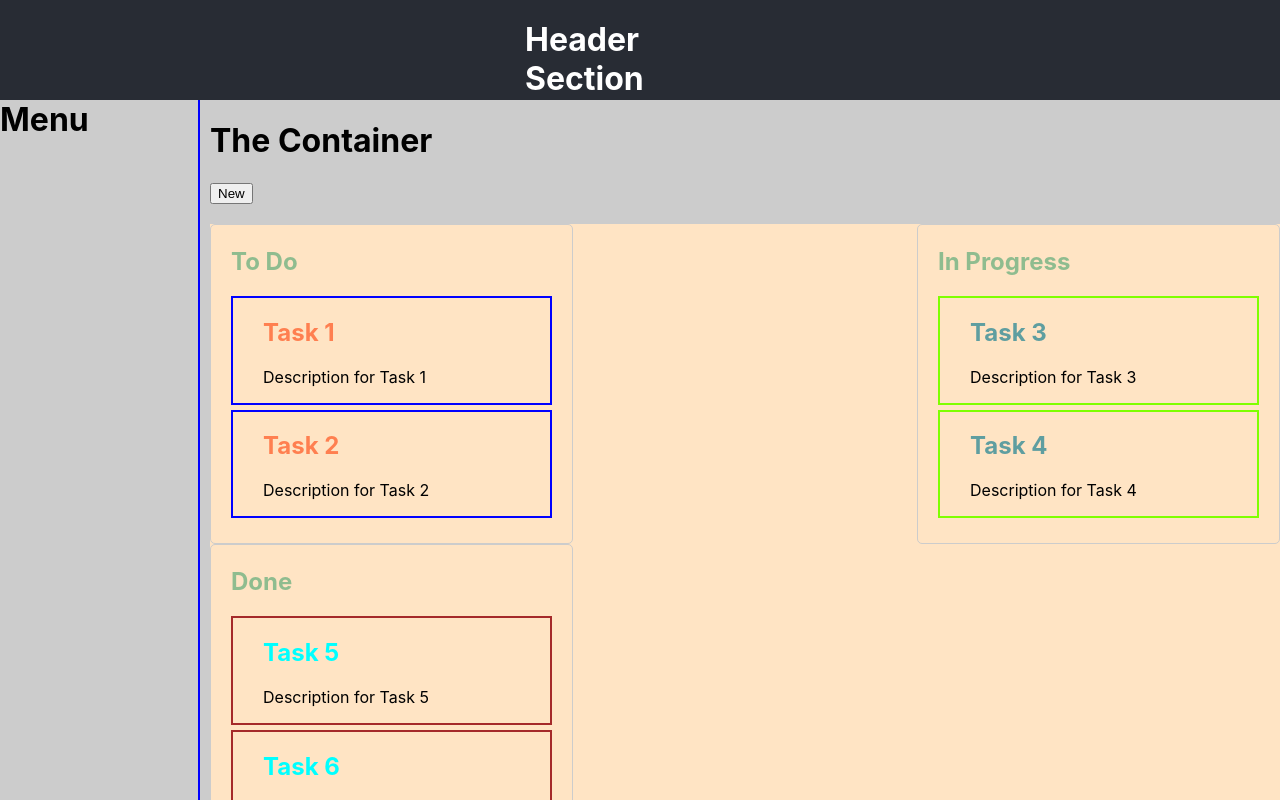
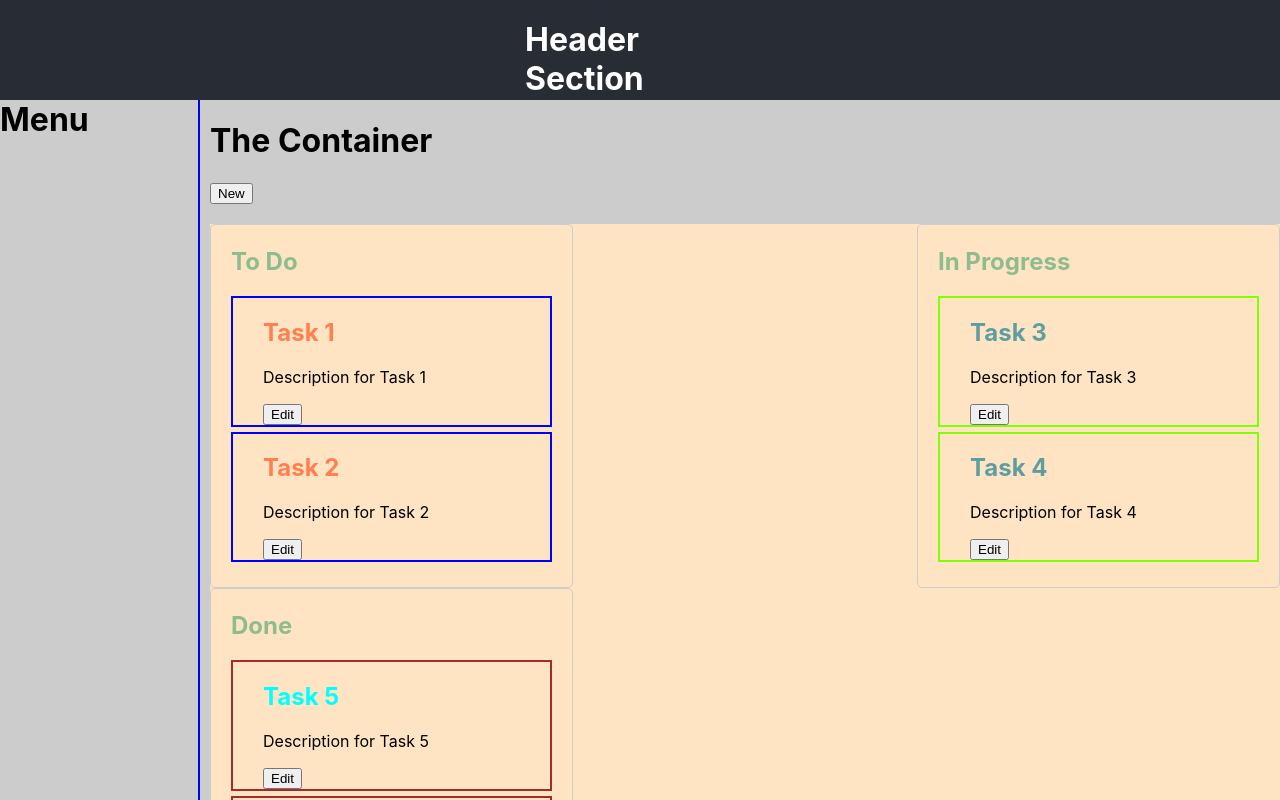
Before and after one commit to RamanSuliman/ManagmentToolWebApplicationFrontEnd, a React (Create React App) app: page / in a window 1280 px wide. Shown: the top 800 px of the page. Built offline with nearby package versions, Linux system fonts and the light colour scheme.

Commit message:
Integrating an edit button and creating a relation with edit menu component.

```diff
--- a/src/reacts/components/modules/task/task.js
+++ b/src/reacts/components/modules/task/task.js
@@ -1,12 +1,25 @@
+import React, {useState} from "react";
+import {EditPopup} from "./menus";
 
 export const Task = ({id, title, description, btn_text, type}) =>
 {
     const taskClassName = getTaskClassName(type);
+    const [task, setTask] = useState({id: id, title: title, description: description, type: type});
+
+    const [isEditShowing, setEditShow] = useState(false);
+    //const task = ;
+    //console.log("Within the task: " + task.id)
+    const editEventHandler = () =>{
+        setEditShow(true);
+    }
     return (
         <div id={id} className={taskClassName}>
             <h2>{title}</h2>
             <p>{description}</p>
-            {/*<MenuButton buttonText={btn_text} menuComponent={<Menu/>} /> */}
+            <button onClick={editEventHandler}>Edit</button>
+            {isEditShowing && (
+                <EditPopup task={task} setTask={setTask} isEditShowing={isEditShowing} setEditShow={setEditShow} />
+            )}
         </div>
     );
 };
```
